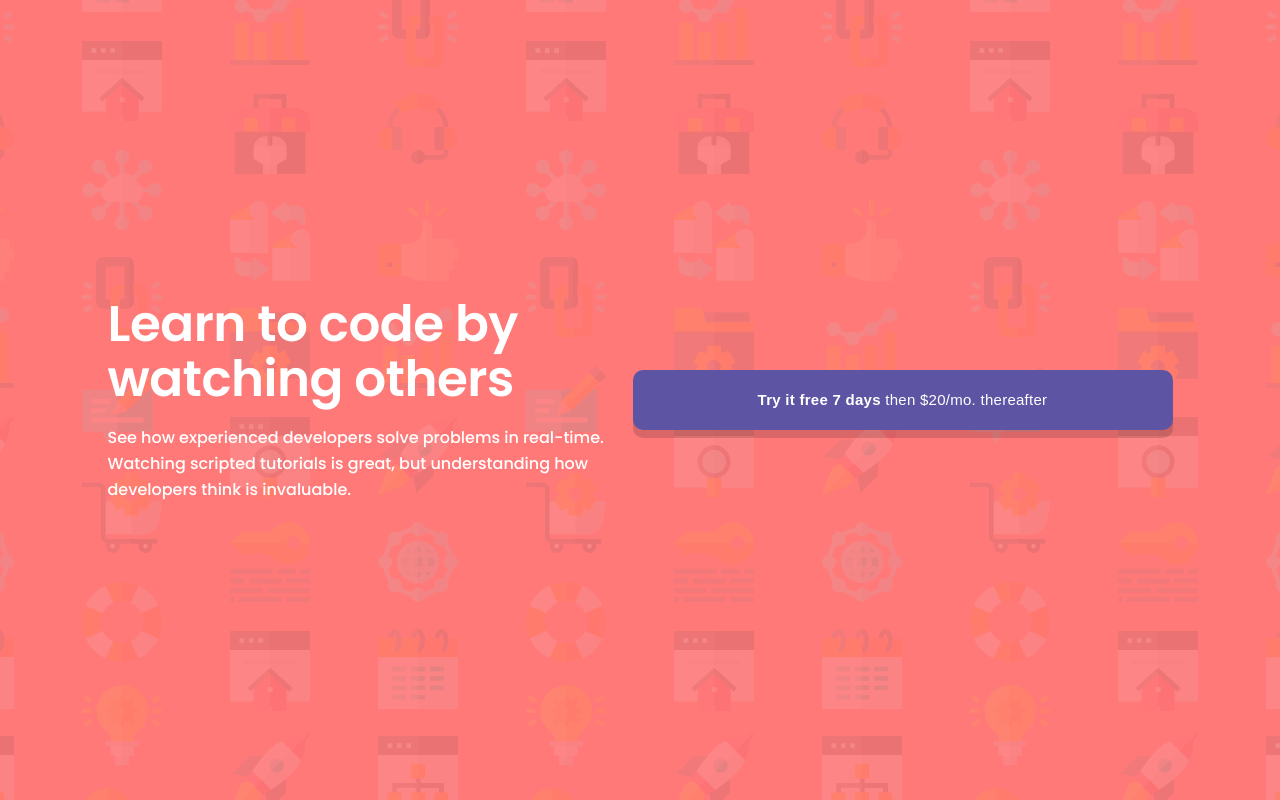
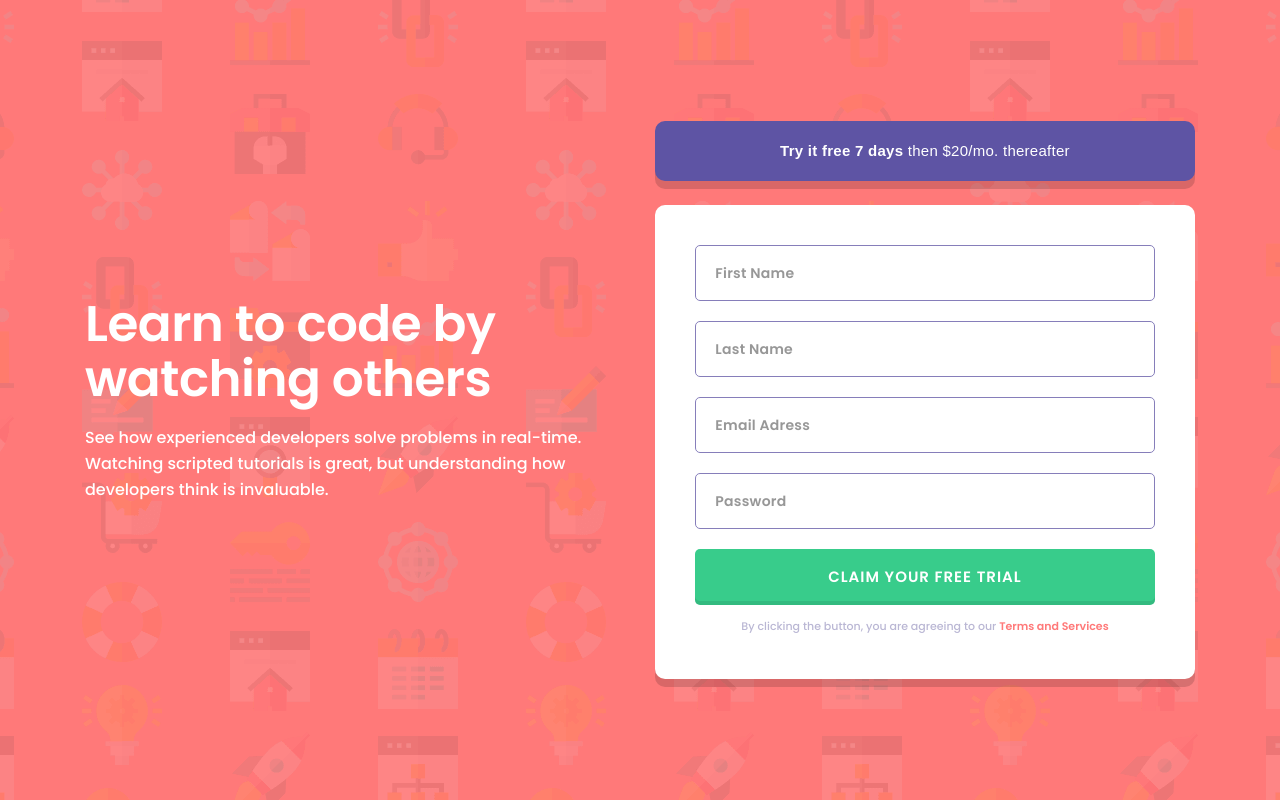
Before and after one commit to LevaniMesxia23/Intro-component-with-sign-up-form, a React (Vite) app: page / in a window 1280 px wide. Built offline with nearby package versions, Linux system fonts and the light colour scheme.

Commit message:
finished design

```diff
--- a/src/App.jsx
+++ b/src/App.jsx
@@ -2,16 +2,23 @@ import styled from 'styled-components'
 import './App.css'
 import Header from './components/Header'
 import Offer from './components/Offer'
+import Inputs from './components/inputs'
 import { GlobalStyles } from './styles/GlobalStyles'
 
 function App() {
 
   return (
     <>
+    <GlobalStyles />
     <Main>
-      <GlobalStyles />
+      <div className='header-side'>
       <Header />
-      <Offer />
+      </div>
+      <div className='right-side'>
+        <Offer />
+        <Inputs />
+      </div>
+
     </Main>
 
     </>
@@ -22,6 +29,11 @@ const Main = styled.main`
   display: flex;
   justify-content: center;
   align-items: center;
+
+  .right-side{
+    display: flex;
+    flex-direction: column;
+  }
 `
 
 export default App
--- a/src/components/Header.jsx
+++ b/src/components/Header.jsx
@@ -13,6 +13,7 @@ export default function Header(){
 const Container = styled.header`
   display: flex;
   flex-direction: column;
+  margin-right: 2.81rem;
 
   h1,p{
     width: 525px;
--- a/src/components/Offer.jsx
+++ b/src/components/Offer.jsx
@@ -17,6 +17,7 @@ const Button = styled.button`
     background: #5E54A4;
     box-shadow: 0px 8px 0px 0px rgba(0, 0, 0, 0.15);
     border: none;
+    margin-bottom: 1.5rem;
 
     color: #FFF;
     text-align: center;
--- a/src/components/inputs.jsx
+++ b/src/components/inputs.jsx
@@ -1,7 +1,107 @@
 import React from 'react'
+import styled from 'styled-components'
 
-export default function () {
+export default function Inputs() {
   return (
-    <div></div>
+    <Box>
+      <input
+      type="text"
+      id="name"
+      placeholder='First Name'/>
+
+      <input
+      type="text"
+      id="name"
+      placeholder='Last Name'/>
+
+      <input
+      type="email"
+      id="name"
+      placeholder='Email Adress'/>
+
+      <input
+      type="password"
+      id="name"
+      placeholder='Password'/>
+
+
+      <button>CLAIM YOUR FREE TRIAL</button>
+
+      <div>By clicking the button, you are agreeing to our <span>Terms and Services</span></div>
+    </Box>
   )
 }
+
+const Box = styled.div`
+  width: 33.75rem;
+  height: 29.625rem;
+  flex-shrink: 0;
+  border-radius: 0.625rem;
+  background: #FFF;
+  box-shadow: 0px 8px 0px 0px rgba(0, 0, 0, 0.15);
+  display: flex;
+  flex-direction: column;
+  justify-content: center;
+  align-items: center;
+  padding: 2.5rem;
+
+  input{
+    width: 28.75rem;
+    height: 3.5rem;
+    flex-shrink: 0;
+    margin-bottom: 1.25rem;
+    border-radius: 0.3125rem;
+    border: 1px solid #5E54A4;
+    background: #FFF;
+
+    color: #3D3B48;
+    font-family: Poppins;
+    font-size: 0.875rem;
+    font-style: normal;
+    font-weight: 600;
+    line-height: 1.625rem;
+    letter-spacing: 0.01563rem;
+    opacity: 0.75;
+    padding-left: 1.21rem;
+  }
+
+  button{
+    width: 28.75rem;
+    height: 3.5rem;
+    flex-shrink: 0;
+    border-radius: 0.3125rem;
+    background: #38CC8B;
+    box-shadow: 0px -4px 0px 0px rgba(0, 0, 0, 0.09) inset;
+    border: none;
+    color: #FFF;
+    font-family: Poppins;
+    font-size: 0.9375rem;
+    font-style: normal;
+    font-weight: 600;
+    line-height: 1.625rem;
+    letter-spacing: 0.0625rem;
+    cursor: pointer;
+  }
+
+  div{
+    color: #BAB7D4;
+    text-align: center;
+    font-family: Poppins;
+    font-size: 0.6875rem;
+    font-style: normal;
+    font-weight: 500;
+    line-height: 1.625rem;
+    margin-top: 0.5rem;
+
+
+    span{
+      color: #FF7979;
+    font-family: Poppins;
+    font-size: 0.6875rem;
+    font-style: normal;
+    font-weight: 700;
+    line-height: 1.625rem;
+    cursor: pointer;
+    }
+  }
+`
```
